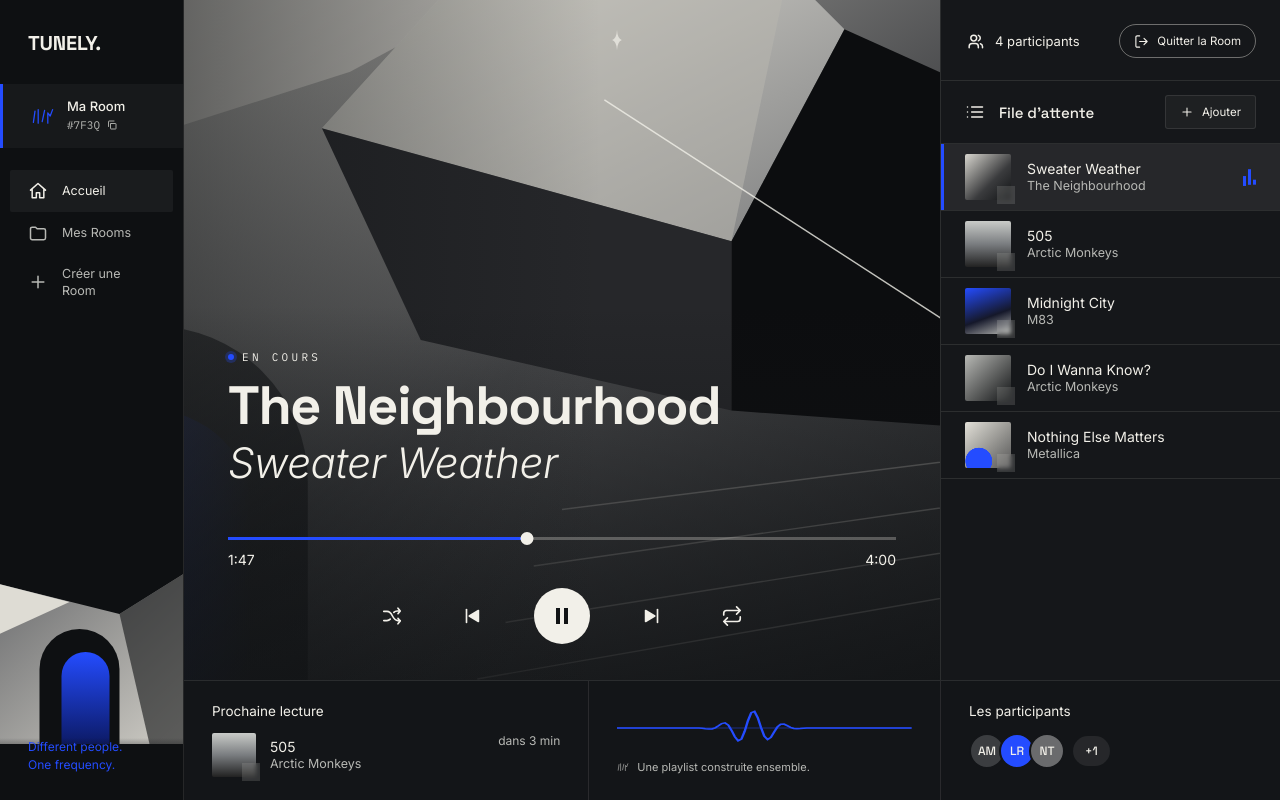
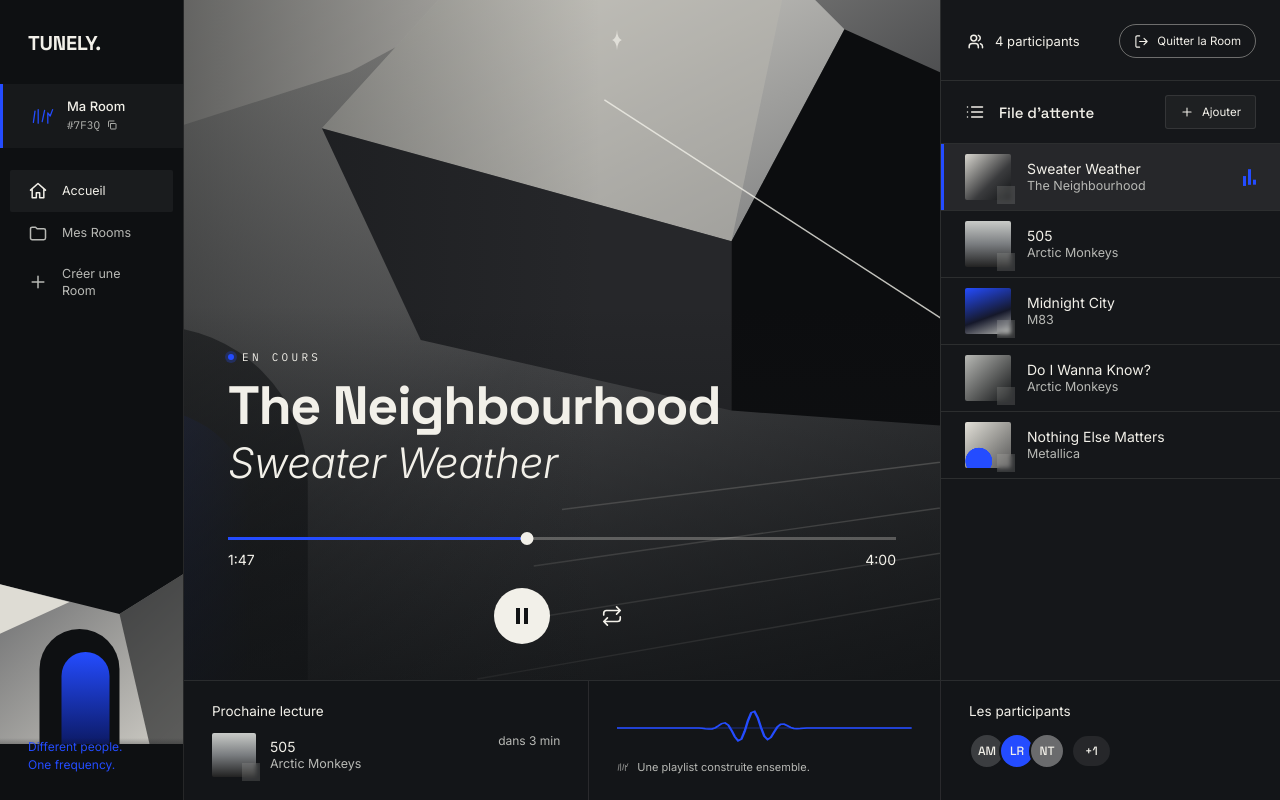
Before and after one commit to ItokianaRAKT/tunely-frontend-web, a React (Vite) app: page / in a window 1280 px wide. Built offline with nearby package versions, Linux system fonts and the light colour scheme.

Commit message:
feat: remove shuffle and skip buttons from transport controls

```diff
--- a/src/App.css
+++ b/src/App.css
@@ -312,10 +312,6 @@ h2 {
 .ctl svg {
   width: 22px;
   height: 22px;
-}
-
-.ctl .skip svg {
-  fill: currentColor;
 }
 
 .ctl .pp {
@@ -789,8 +785,7 @@ dialog input {
     margin-bottom: 24px;
   }
   .ctl {
-    gap: 0;
-    justify-content: space-between;
+    gap: 44px;
   }
   .ctl .pp {
     width: 64px;
--- a/src/App.tsx
+++ b/src/App.tsx
@@ -30,12 +30,8 @@ function App() {
     upcomingIndex,
     time,
     playing,
-    shuffle,
     repeat,
     togglePlay,
-    nextTrack,
-    prevTrack,
-    toggleShuffle,
     toggleRepeat,
     seekTo,
     selectTrack,
@@ -112,14 +108,10 @@ function App() {
           track={track}
           index={currentIndex}
           time={time}
-          shuffle={shuffle}
           repeat={repeat}
           onTogglePlay={togglePlay}
-          onToggleShuffle={toggleShuffle}
           onToggleRepeat={toggleRepeat}
           onSeek={seekTo}
-          onNext={nextTrack}
-          onPrev={prevTrack}
         />
         <QueuePanel
           tracks={tracks}
--- a/src/components/Stage.tsx
+++ b/src/components/Stage.tsx
@@ -7,14 +7,10 @@ type StageProps = {
   track: Track
   index: number
   time: number
-  shuffle: boolean
   repeat: boolean
   onTogglePlay: () => void
-  onToggleShuffle: () => void
   onToggleRepeat: () => void
   onSeek: (seconds: number) => void
-  onNext: () => void
-  onPrev: () => void
 }
 
 function formatTime(seconds: number) {
@@ -26,14 +22,10 @@ export function Stage({
   track,
   index,
   time,
-  shuffle,
   repeat,
   onTogglePlay,
-  onToggleShuffle,
   onToggleRepeat,
   onSeek,
-  onNext,
-  onPrev,
 }: StageProps) {
   const barRef = useRef<HTMLDivElement>(null)
   const progress = Math.min(1, time / track.duration) * 100
@@ -147,16 +139,6 @@ export function Stage({
       </div>
       <div className="ctl">
         <button
-          aria-pressed={shuffle}
-          aria-label="Aléatoire"
-          onClick={onToggleShuffle}
-        >
-          <Icon name="shuffle" />
-        </button>
-        <button className="skip" aria-label="Précédent" onClick={onPrev}>
-          <Icon name="prev" />
-        </button>
-        <button
           className="pp"
           aria-label="Lecture / pause"
           onClick={onTogglePlay}
@@ -169,9 +151,6 @@ export function Stage({
             <path d="M8 5v14l11-7z" />
           </svg>
         </button>
-        <button className="skip" aria-label="Suivant" onClick={onNext}>
-          <Icon name="next" />
-        </button>
         <button
           aria-pressed={repeat}
           aria-label="Répéter"
```
